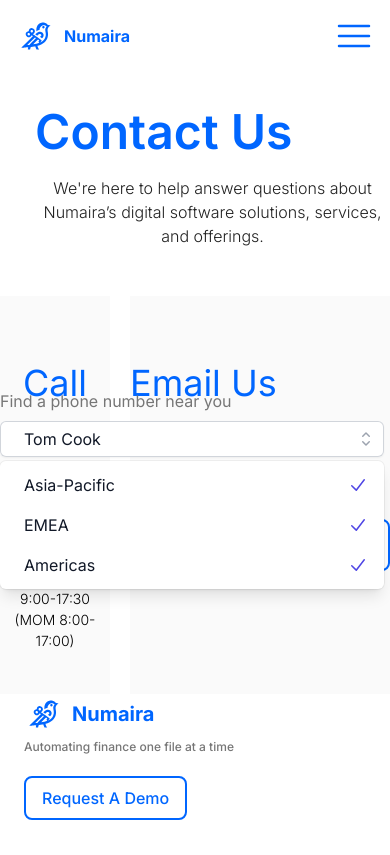
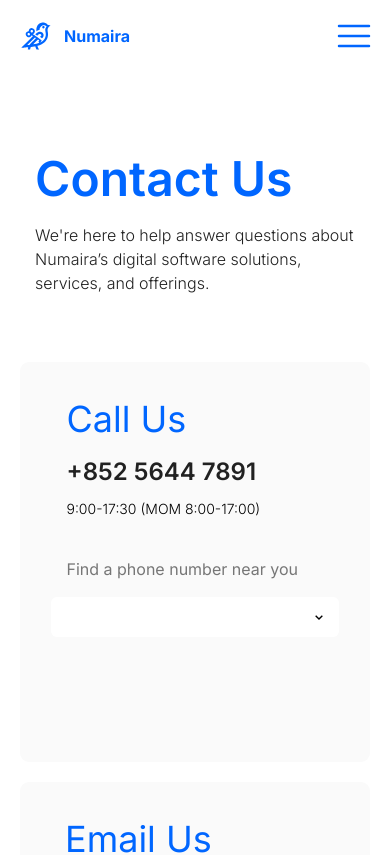
Before and after one commit to Yunzez/numaira, a Next.js app in the folder numaira_landing/: page /contact in a window 390 px wide. Shown: the top 855 px of the page. Built offline with nearby package versions, Linux system fonts and the light colour scheme.

Commit message:
finish component coming soon and contact page. small prob left on mobile frame. some blank there.

```diff
--- a/numaira_landing/src/app/(pages)/contact/page.tsx
+++ b/numaira_landing/src/app/(pages)/contact/page.tsx
@@ -1,5 +1,7 @@
 "use client";
 import React from "react";
+import { useState } from "react";
+import { BiChevronUp, BiChevronDown, BiCheck } from "react-icons/bi";
 import styled from "styled-components";
 import Colors from "../../colors";
 import formats from "../../formats";
@@ -8,15 +10,60 @@
 
 const ContactCard = styled.div`
   width: 610px;
-  height: 398px;
+  max-height: 500px;
+  border-radius: 9px;
   background: ${Colors.neutral50};
   display: flex;
   align-items: flex-start;
 `;
 
 const page = () => {
+  const [upDownClicked, setUpDownClicked] = useState(false);
+  const alwaysTrue = useState(true);
+  const [timeZone, setTimeZone] = useState({
+    // First true/false is for mouse hovering at timezone showing the "BiCheck" or not.
+    // Second true/false is for clicking timezone and make it shown on Dropdown menu
+    "Asia-Pacfic": [false, false],
+    EMEA: [false, false],
+    Americas: [false, false],
+  });
+
+  const handleMouseEnter = (key, index) => {
+    setTimeZone((prev) => ({
+      ...prev,
+      [key]: prev[key].map((value, i) => (i === index ? true : value)),
+    }));
+  };
+
+  const handleMouseLeave = (key, index) => {
+    setTimeZone((prev) => ({
+      ...prev,
+      [key]: prev[key].map((value, i) => (i === index ? false : value)),
+    }));
+  };
+
+  const setItemSelected = (key, index) => {
+    console.log(`In setItemSelected. Setting ${key} to true...`);
+    console.log(`current timeZone is: ${timeZone["EMEA"]}`);
+    setTimeZone((prev) => {
+      const updatedTimeZone = Object.keys(prev).reduce((acc, item) => {
+        acc[item] = [prev[item[0]], item === key && index === 1 ? true : false];
+        return acc;
+      }, {});
+      console.log(`updatedTimeZone is: ${updatedTimeZone["EMEA"]}`);
+      return updatedTimeZone;
+    });
+  };
+
+  if (upDownClicked === false) {
+    timeZone["Asia-Pacfic"][0] = false;
+    timeZone["EMEA"][0] = false;
+    timeZone["Americas"][0] = false;
+  }
+
   return (
     <div>
+      <section className="hidden sm:block">
         <div>
           <div className="flex flex-col gap-12">
             <div
@@ -45,15 +92,187 @@
             </div>
             <div className="flex flex-row items-center justify-center gap-5">
               <ContactCard
-              className="justify-center items-center h-72"
-              // style={{ marginTop: "20px" }}
+                className="justify-center items-center"
+                style={{ height: "330px" }}
               >
                 <div className="flex flex-col gap-2 items-start justify-center">
                   <div
                     style={{
                       color: Colors.primary,
                       fontSize: formats.displayMD,
-                    marginTop: "60px",
+                      marginTop: "45px",
+                    }}
+                  >
+                    Call Us
+                  </div>
+                  <div
+                    style={{
+                      fontSize: formats.displaySM,
+                      fontWeight: "600",
+                      color: Colors.neutral1000,
+                    }}
+                  >
+                    +852 5644 7891
+                  </div>
+                  <div style={{ fontWeight: "300", fontSize: formats.textSM }}>
+                    9:00-17:30 (MOM 8:00-17:00)
+                  </div>
+                  <div style={{ color: Colors.neutral700, marginTop: "30px" }}>
+                    Find a phone number near you
+                  </div>
+                  <div className="flex flex-col w-96 items-start">
+                    <div className="w-96 mt-2 absolute">
+                      <button
+                        type="button"
+                        className="relative w-full rounded-md bg-white py-1.5 pl-1 pr-3 h-10 text-left hover:cursor-pointer flex flex-row justify-between items-center"
+                        onClick={() => {
+                          setUpDownClicked((prev) => !prev);
+                        }}
+                      >
+                        <span
+                          className="ml-3"
+                          style={{
+                            fontWeight: "600",
+                            fontSize: formats.textXL,
+                          }}
+                        >
+                          {Object.keys(timeZone).map((item) =>
+                            timeZone[item][1] ? <div>{item}</div> : ""
+                          )}
+                        </span>
+                        {upDownClicked ? <BiChevronUp /> : <BiChevronDown />}
+                      </button>
+
+                      {upDownClicked ? (
+                        <button
+                          className="w-full"
+                          onClick={() => {
+                            setUpDownClicked((prev) => !prev);
+                          }}
+                        >
+                          {Object.keys(timeZone).map((item) => (
+                            <div
+                              className="flex flex-col items-start width-96 bg-white hover:cursor-pointer"
+                              key={item}
+                              onMouseEnter={() => handleMouseEnter(item, 0)}
+                              onMouseLeave={() => handleMouseLeave(item, 0)}
+                              onClick={() => setItemSelected(item, 1)}
+                            >
+                              <div className="flex flex-row p-2">
+                                {timeZone[item][0] ? (
+                                  <BiCheck />
+                                ) : (
+                                  <BiCheck className="opacity-0" />
+                                )}
+                                <span
+                                  className="ml-2 text-left"
+                                  style={{
+                                    fontWeight: "300",
+                                    fontSize: formats.textSM,
+                                  }}
+                                >
+                                  {item}
+                                </span>
+                              </div>
+                            </div>
+                          ))}
+                        </button>
+                      ) : (
+                        ""
+                      )}
+                    </div>
+                  </div>
+                </div>
+              </ContactCard>
+              <ContactCard
+                className="justify-center items-center"
+                style={{ height: "330px" }}
+              >
+                <div className="flex flex-col items-start justify-center gap-2 ">
+                  <div
+                    style={{
+                      color: Colors.primary,
+                      fontSize: formats.displayMD,
+                      marginTop: "45px",
+                    }}
+                  >
+                    Email Us
+                  </div>
+                  <div
+                    className="flex flex-col items-start"
+                    style={{
+                      color: Colors.neutral700,
+                      fontSize: formats.textSM,
+                    }}
+                  >
+                    <p>
+                      Have questions about Numaira? Get answers within 1
+                      business
+                    </p>
+                    <p>day by sending a message to:</p>
+                  </div>
+                  <StyledButtonWhite style={{ marginTop: "30px" }}>
+                    <div className="flex flex-row h-8 w-56">
+                      <CopySVG width={30} height={30} />
+                      <div style={{ fontSize: formats.textLG }}>
+                        numairaai@proton.me
+                      </div>
+                    </div>
+                  </StyledButtonWhite>
+                </div>
+              </ContactCard>
+            </div>
+          </div>
+        </div>
+      </section>
+      <section className="block sm:hidden">
+        <div>
+          <div className="flex flex-col gap-12">
+            <div
+              className="flex flex-col items-start"
+              style={{ marginLeft: "9%", marginTop: "15%", marginRight: "9%" }}
+            >
+              <div
+                style={{
+                  color: Colors.primary,
+                  fontSize: formats.displayLG,
+                  fontWeight: "600",
+                }}
+              >
+                Contact Us
+              </div>
+              <div
+                style={{
+                  textAlign: "left",
+                  color: Colors.neutral1000,
+                  fontWeight: "300",
+                  marginTop: "8px",
+                }}
+              >
+                We're here to help answer questions about Numaira’s digital
+                software solutions, services, and offerings.
+              </div>
+            </div>
+            <div
+              className="flex flex-col items-center justify-center gap-5"
+              style={{
+                width: "350px",
+                marginLeft: "5%",
+                marginTop: "5%",
+                marginRight: "5%",
+                marginBottom: "10%",
+              }}
+            >
+              <ContactCard
+                className="justify-center items-center"
+                style={{ height: "400px", width: "350px" }}
+              >
+                <div className="flex flex-col gap-2 items-start justify-center">
+                  <div
+                    style={{
+                      color: Colors.primary,
+                      fontSize: formats.displayMD,
+                      marginTop: "30px",
                     }}
                   >
                     Call Us
@@ -71,153 +290,106 @@
                     9:00-17:30 (MOM 8:00-17:00)
                   </div>
                   <div
-                  className="flex flex-col w-96 items-start absolute"
-                  style={{ marginTop: "30px" }}
+                    className="items-start"
+                    style={{ color: Colors.neutral700, marginTop: "30px" }}
                   >
-                  <div style={{ color: Colors.neutral700 }}>
                     Find a phone number near you
                   </div>
-                  <div className="w-96 mt-2">
+                  <div className="flex flex-col w-64 items-center">
+                    <div className="w-72 mt-2">
                       <button
                         type="button"
-                      className="relative w-full cursor-default rounded-md bg-white py-1.5 pl-3 pr-10 text-left text-gray-900 shadow-sm ring-1 ring-inset ring-gray-300 focus:outline-none focus:ring-2 focus:ring-indigo-500 sm:text-sm sm:leading-6"
-                      aria-haspopup="listbox"
-                      aria-expanded="true"
-                      aria-labelledby="listbox-label"
+                        className="relative w-full rounded-md bg-white py-1.5 pl-1 pr-3 h-10 text-left hover:cursor-pointer flex flex-row justify-between items-center"
+                        onClick={() => {
+                          setUpDownClicked((prev) => !prev);
+                        }}
                       >
-                      <span className="flex items-center">
-                        <span className="ml-3 block truncate">Tom Cook</span>
+                        <span
+                          className="ml-3"
+                          style={{
+                            fontWeight: "600",
+                            fontSize: formats.textXL,
+                          }}
+                        >
+                          {Object.keys(timeZone).map((item) =>
+                            timeZone[item][1] ? <div>{item}</div> : ""
+                          )}
                         </span>
-                      <span className="pointer-events-none absolute inset-y-0 right-0 ml-3 flex items-center pr-2">
-                        <svg
-                          className="h-5 w-5 text-gray-400"
-                          viewBox="0 0 20 20"
-                          fill="currentColor"
-                          aria-hidden="true"
-                          data-slot="icon"
-                        >
-                          <path
-                            fill-rule="evenodd"
-                            d="M10.53 3.47a.75.75 0 0 0-1.06 0L6.22 6.72a.75.75 0 0 0 1.06 1.06L10 5.06l2.72 2.72a.75.75 0 1 0 1.06-1.06l-3.25-3.25Zm-4.31 9.81 3.25 3.25a.75.75 0 0 0 1.06 0l3.25-3.25a.75.75 0 1 0-1.06-1.06L10 14.94l-2.72-2.72a.75.75 0 0 0-1.06 1.06Z"
-                            clip-rule="evenodd"
-                          />
-                        </svg>
-                      </span>
+                        {upDownClicked ? <BiChevronUp /> : <BiChevronDown />}
                       </button>
 
-                    <ul
-                      className=" z-10 mt-1 max-h-56 w-full overflow-auto rounded-md bg-white py-1 text-base shadow-lg ring-1 ring-black ring-opacity-5 focus:outline-none sm:text-sm"
-                      role="listbox"
-                      aria-labelledby="listbox-label"
-                      aria-activedescendant="listbox-option-3"
+                      {upDownClicked ? (
+                        <button
+                          className="w-full"
+                          onClick={() => {
+                            setUpDownClicked((prev) => !prev);
+                          }}
                         >
-                      <li
-                        className="relative cursor-default select-none py-2 pl-3 pr-9 text-gray-900"
-                        id="listbox-option-0"
-                        role="option"
+                          {Object.keys(timeZone).map((item) => (
+                            <div
+                              className="flex flex-col items-start width-96 bg-white hover:cursor-pointer"
+                              key={item}
+                              onMouseEnter={() => handleMouseEnter(item, 0)}
+                              onMouseLeave={() => handleMouseLeave(item, 0)}
+                              onClick={() => setItemSelected(item, 1)}
                             >
-                        <div className="flex items-center">
-                          <span className="ml-3 block truncate font-normal">
-                            Asia-Pacific
+                              <div className="flex flex-row p-2">
+                                {timeZone[item][0] ? (
+                                  <BiCheck />
+                                ) : (
+                                  <BiCheck className="opacity-0" />
+                                )}
+                                <span
+                                  className="ml-2 text-left"
+                                  style={{
+                                    fontWeight: "300",
+                                    fontSize: formats.textSM,
+                                  }}
+                                >
+                                  {item}
                                 </span>
                               </div>
-                        <span className="absolute inset-y-0 right-0 flex items-center pr-4 text-indigo-600">
-                          <svg
-                            className="h-5 w-5"
-                            viewBox="0 0 20 20"
-                            fill="currentColor"
-                            aria-hidden="true"
-                            data-slot="icon"
-                          >
-                            <path
-                              fill-rule="evenodd"
-                              d="M16.704 4.153a.75.75 0 0 1 .143 1.052l-8 10.5a.75.75 0 0 1-1.127.075l-4.5-4.5a.75.75 0 0 1 1.06-1.06l3.894 3.893 7.48-9.817a.75.75 0 0 1 1.05-.143Z"
-                              clip-rule="evenodd"
-                            />
-                          </svg>
-                        </span>
-                      </li>
-                      <li
-                        className="relative cursor-default select-none py-2 pl-3 pr-9 text-gray-900"
-                        id="listbox-option-0"
-                        role="option"
-                      >
-                        <div className="flex items-center">
-                          <span className="ml-3 block truncate font-normal">
-                            EMEA
-                          </span>
                             </div>
-                        <span className="absolute inset-y-0 right-0 flex items-center pr-4 text-indigo-600">
-                          <svg
-                            className="h-5 w-5"
-                            viewBox="0 0 20 20"
-                            fill="currentColor"
-                            aria-hidden="true"
-                            data-slot="icon"
-                          >
-                            <path
-                              fill-rule="evenodd"
-                              d="M16.704 4.153a.75.75 0 0 1 .143 1.052l-8 10.5a.75.75 0 0 1-1.127.075l-4.5-4.5a.75.75 0 0 1 1.06-1.06l3.894 3.893 7.48-9.817a.75.75 0 0 1 1.05-.143Z"
-                              clip-rule="evenodd"
-                            />
-                          </svg>
-                        </span>
-                      </li>
-                      <li
-                        className="relative cursor-default select-none py-2 pl-3 pr-9 text-gray-900"
-                        id="listbox-option-0"
-                        role="option"
-                      >
-                        <div className="flex items-center">
-                          <span className="ml-3 block truncate font-normal">
-                            Americas
-                          </span>
-                        </div>
-                        <span className="absolute inset-y-0 right-0 flex items-center pr-4 text-indigo-600">
-                          <svg
-                            className="h-5 w-5"
-                            viewBox="0 0 20 20"
-                            fill="currentColor"
-                            aria-hidden="true"
-                            data-slot="icon"
-                          >
-                            <path
-                              fill-rule="evenodd"
-                              d="M16.704 4.153a.75.75 0 0 1 .143 1.052l-8 10.5a.75.75 0 0 1-1.127.075l-4.5-4.5a.75.75 0 0 1 1.06-1.06l3.894 3.893 7.48-9.817a.75.75 0 0 1 1.05-.143Z"
-                              clip-rule="evenodd"
-                            />
-                          </svg>
-                        </span>
-                      </li>
-                    </ul>
+                          ))}
+                        </button>
+                      ) : (
+                        ""
+                      )}
                     </div>
                   </div>
                 </div>
               </ContactCard>
               <ContactCard
                 className="justify-center items-center"
-              // style={{ marginTop: "20px" }}
+                style={{ height: "330px", width: "350px" }}
               >
-              <div className="flex flex-col items-start justify-center gap-2">
+                <div className="flex flex-col gap-2 items-start justify-center">
                   <div
                     style={{
                       color: Colors.primary,
                       fontSize: formats.displayMD,
-                    marginTop: "60px",
+                      marginTop: "30px",
+                      marginLeft: "13%",
                     }}
                   >
                     Email Us
                   </div>
                   <div
-                  className="flex flex-col items-start"
-                  style={{ color: Colors.neutral700, fontSize: formats.textSM }}
+                    style={{
+                      textAlign: "left",
+                      color: Colors.neutral700,
+                      fontSize: formats.textSM,
+                      marginLeft: "13%",
+                      marginRight: "5%",
+                    }}
                   >
-                  <p>
                     Have questions about Numaira? Get answers within 1 business
-                  </p>
-                  <p>day by sending a message to:</p>
+                    day by sending a message to:
                   </div>
-                <StyledButtonWhite style={{ marginTop: "30px" }}>
+                  <StyledButtonWhite
+                    className="ml-2"
+                    style={{ marginTop: "30px", marginLeft: "13%" }}
+                  >
                     <div className="flex flex-row h-8 w-56">
                       <CopySVG width={30} height={30} />
                       <div style={{ fontSize: formats.textLG }}>
@@ -230,6 +402,7 @@
             </div>
           </div>
         </div>
+      </section>
     </div>
   );
 };
```
Also changed, not shown: numaira_landing/requirements.txt (added), numaira_landing/src/app/components/dropdown.tsx (added). Lines whose indentation alone changed are shown as unchanged.
